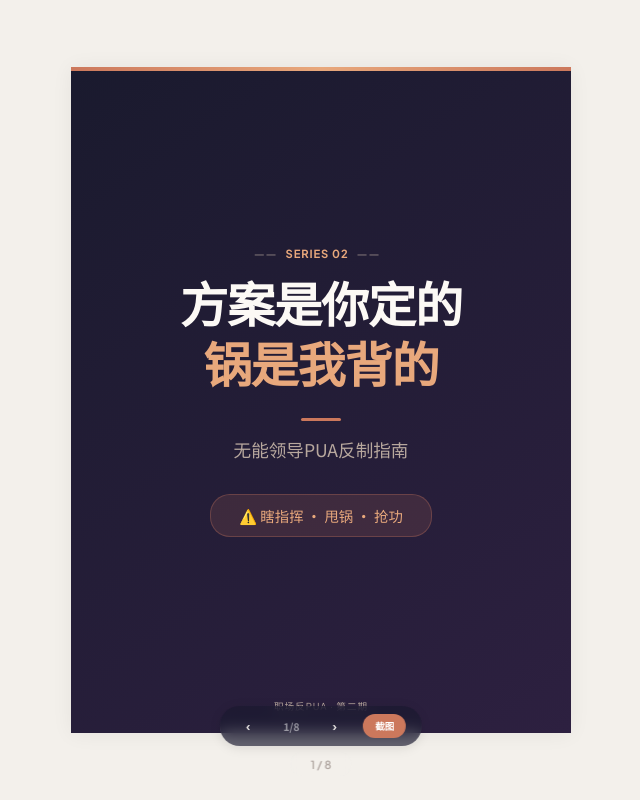
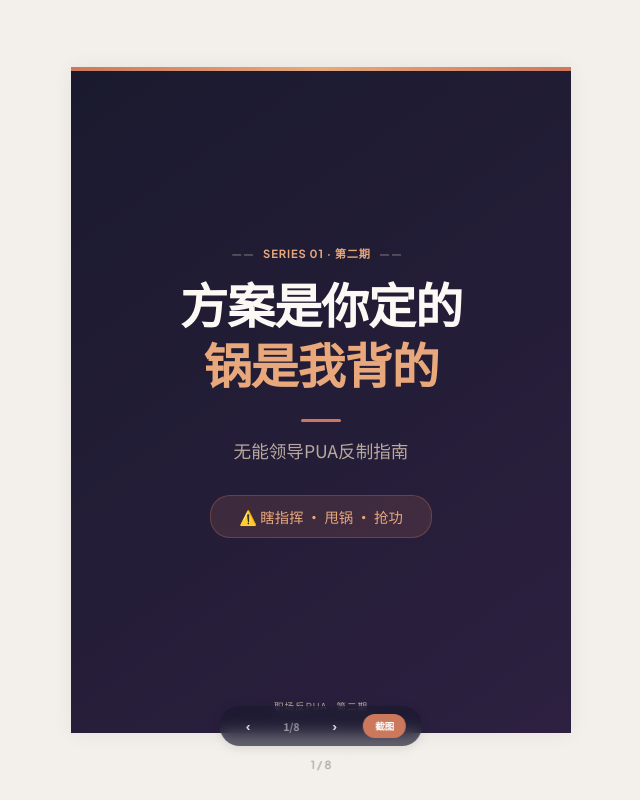
Before and after one commit to Cindy116118/podcast-women-workplace, a plain HTML site: page series02.html in a window 1280 px wide. Shown: the whole page, without its empty margins (319-959 px from the left). Drawn offline with Linux system fonts and the light colour scheme.

Commit message:
Update series02.html (2026-06-14 11:32)

```diff
--- a/series02.html
+++ b/series02.html
@@ -76,7 +76,7 @@
 <div class="card cv" data-i="0">
   <div class="card-inner">
     <div style="flex:1;display:flex;flex-direction:column;justify-content:center;align-items:center;">
-      <div class="card-num"><span class="dsh">——</span> SERIES 02 <span class="dsh">——</span></div>
+      <div class="card-num"><span class="dsh">——</span> SERIES 01 · 第二期 <span class="dsh">——</span></div>
       <div class="t-main">方案是你定的<br><span class="hl">锅是我背的</span></div>
       <div class="divider"></div>
       <div class="t-sub">无能领导PUA反制指南</div>
```
